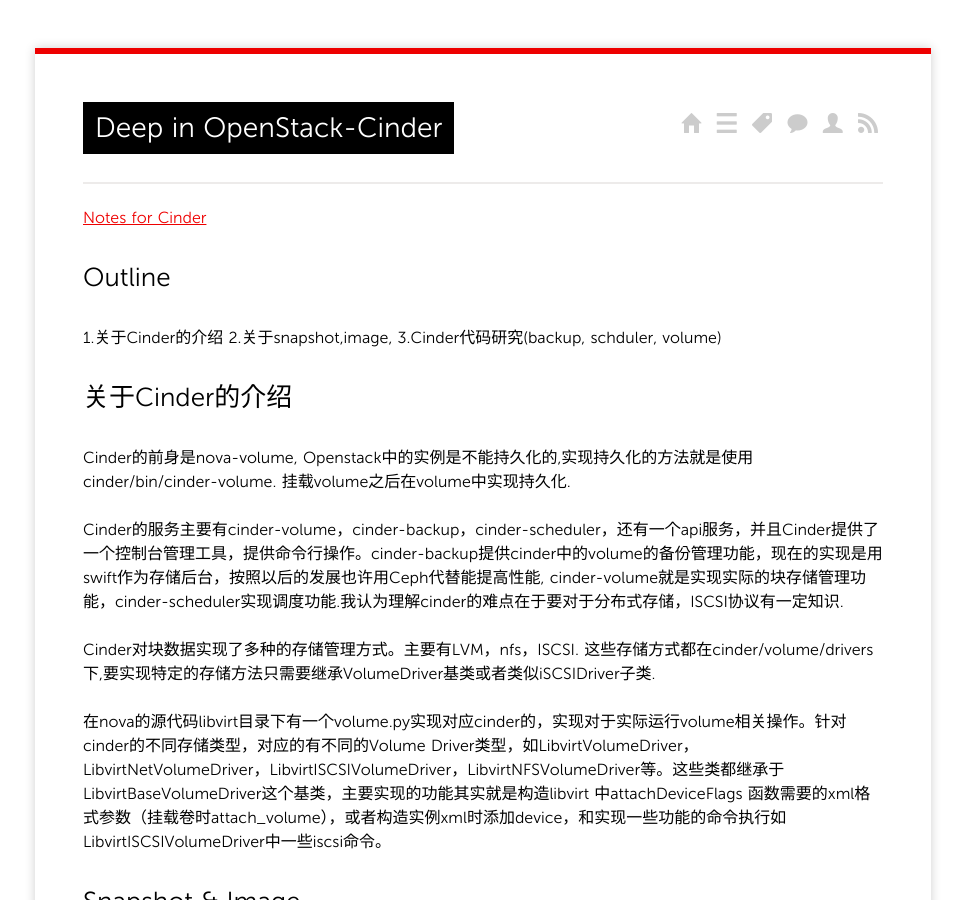
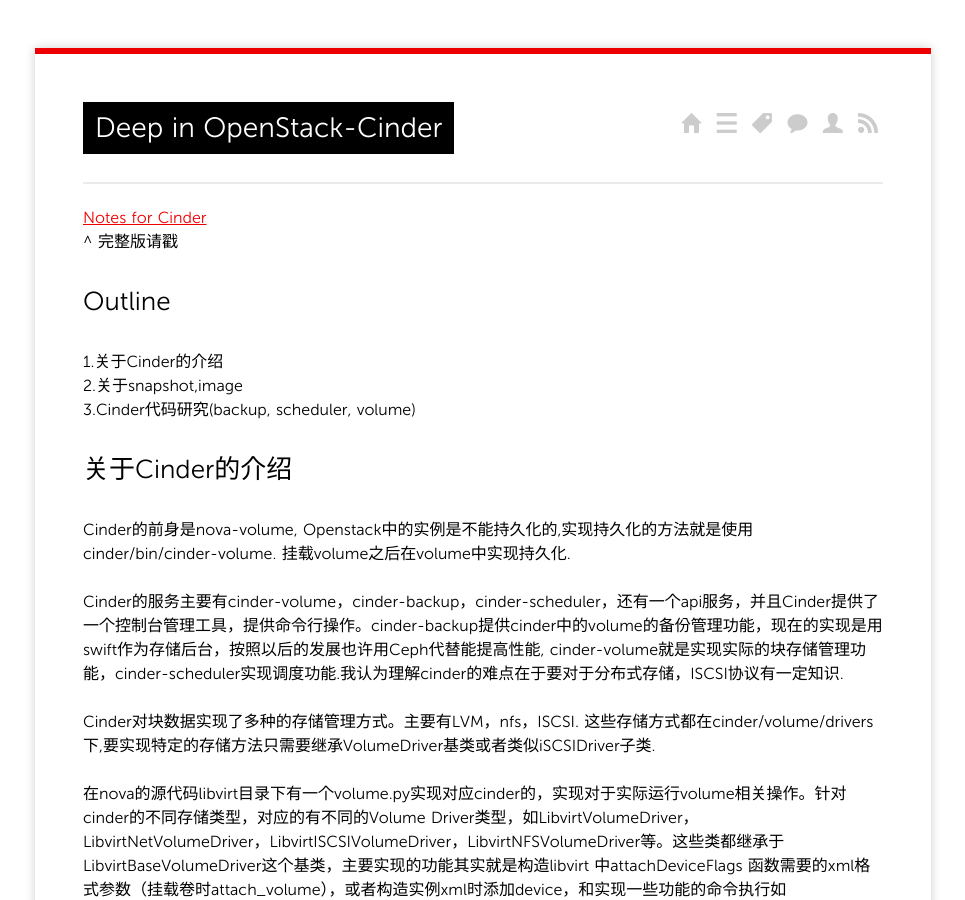
Before and after one commit to chris-void/chris-void.github.io, a Jekyll site: the page built from _posts/2014/2014-5-24-openstack-cinder.md, in a window 1280 px wide and 900 px high. Shown: the whole window, without its empty margins (157-1122 px from the left). Built offline with Jekyll 4.4.1, drawn with Linux system fonts in a browser that asks for light colours; Markdown is read by kramdown in place of the engine named in the settings; comment, search, counter and statistics services are not loaded.

Commit message:
update file

```diff
--- a/_posts/2014/2014-5-24-openstack-cinder.md
+++ b/_posts/2014/2014-5-24-openstack-cinder.md
@@ -9,12 +9,15 @@
 ---
 
 [Notes for Cinder](https://github.com/chris-void/OpenStack-Understand-Guide/tree/master/cinder-understand)
+    ^
+完整版请戳
+
 
 Outline
 ---
 1.关于Cinder的介绍
-2.关于snapshot,image,
-3.Cinder代码研究(backup, schduler, volume)
+2.关于snapshot,image
+3.Cinder代码研究(backup, scheduler, volume)
 
 ## 关于Cinder的介绍
 
```
